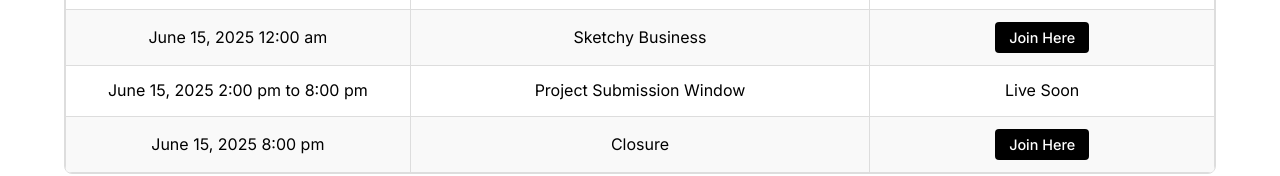
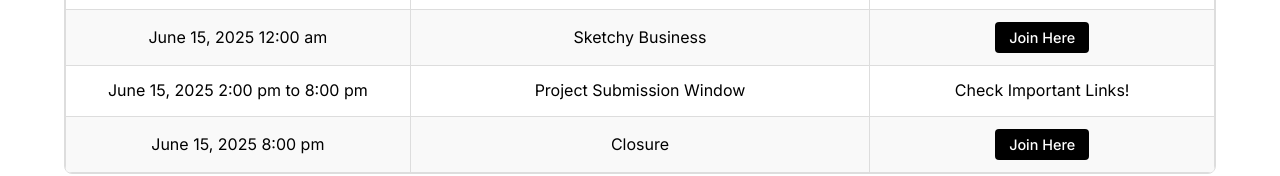
Before and after one commit to avinash-here/hackED, a plain HTML site: page index.html in a window 1280 px wide. Shown: the part 813-989 px from the top of the page. Drawn offline with Linux system fonts and the light colour scheme.

Commit message:
submission msg

```diff
--- a/index.html
+++ b/index.html
@@ -76,7 +76,7 @@
                     <tr>
                         <td>June 15, 2025 2:00 pm to 8:00 pm</td>
                         <td>Project Submission Window</td>
-                        <td>Live Soon</td>
+                        <td>Check Important Links!</td>
                     </tr>
                     <tr>
                         <td>June 15, 2025 8:00 pm</td>
```
